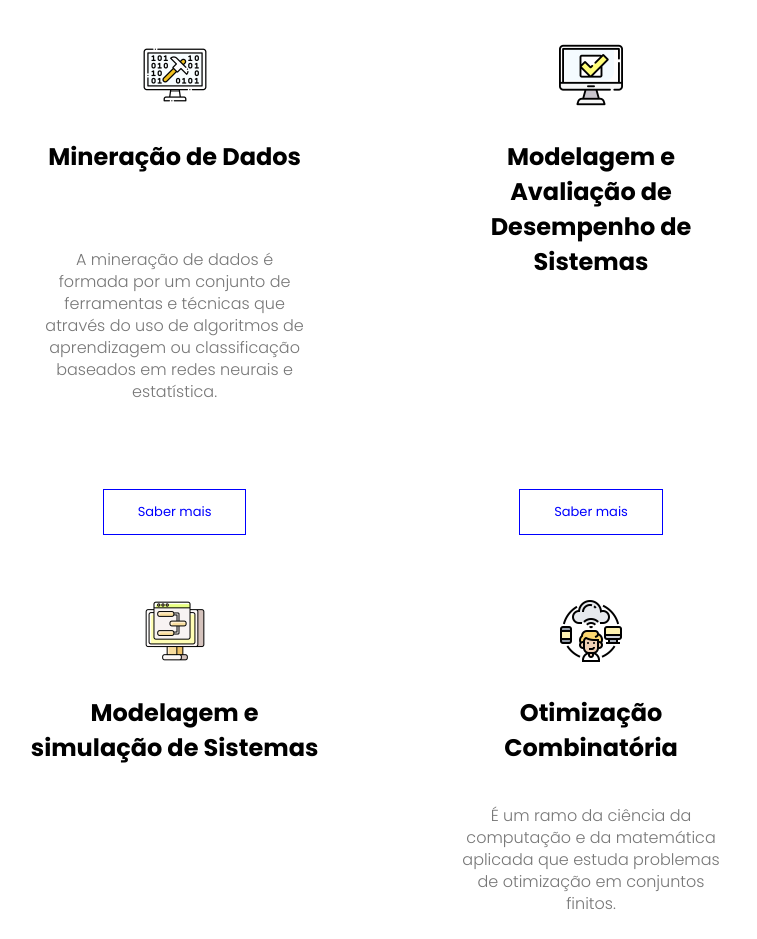
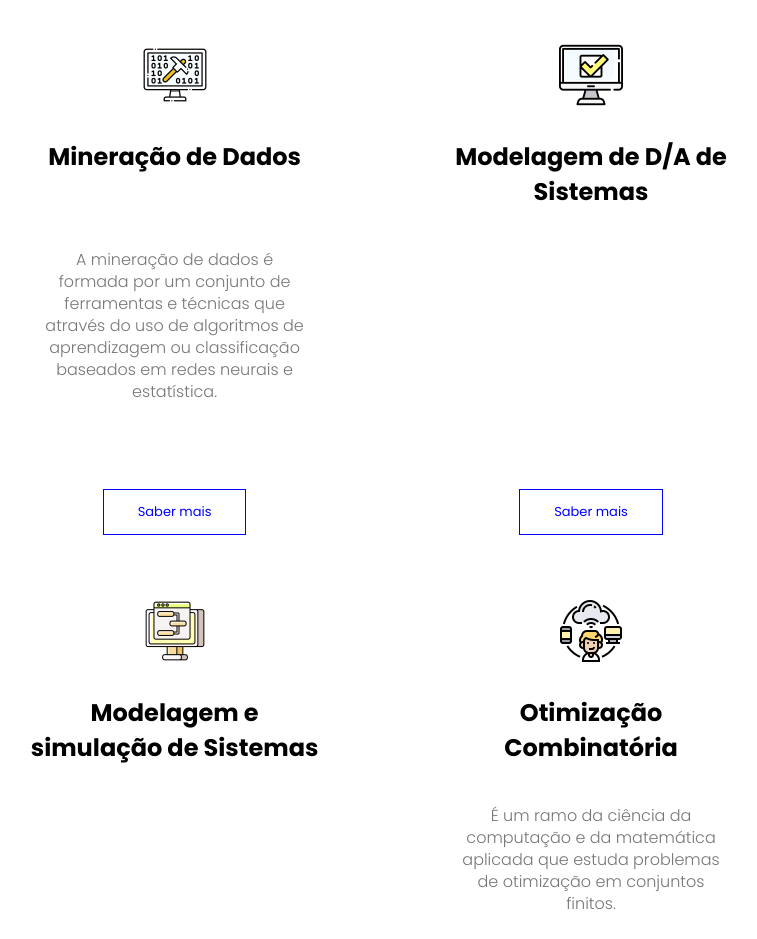
Before and after one commit to leticiare/DComp-ROOT, a plain HTML site: page areas2.html in a window 1280 px wide. Shown: the part 1960-2899 px from the top of the page, without its empty margins (238-995 px from the left). Drawn offline with Linux system fonts and the light colour scheme.

Commit message:
pag 2 - menu

```diff
--- a/areas2.html
+++ b/areas2.html
@@ -95,7 +95,7 @@
         <div class="cardArea1">
            <div class="cardArea">
                <img src="imagensareas/moldagem-e-avaliacao-de-desempenho-de-sistemas.png" class="imagemAreaMenu" alt="">
-               <h2 class="tituloAreaCard">Modelagem e Avaliação de Desempenho de Sistemas</h2>
+               <h2 class="tituloAreaCard">Modelagem de D/A de Sistemas</h2>
                <p class="paragrafoArea"></p>
                <a href="" class="hero-btn blue-btn botaoArea">Saber mais</a>
            </div>
```
